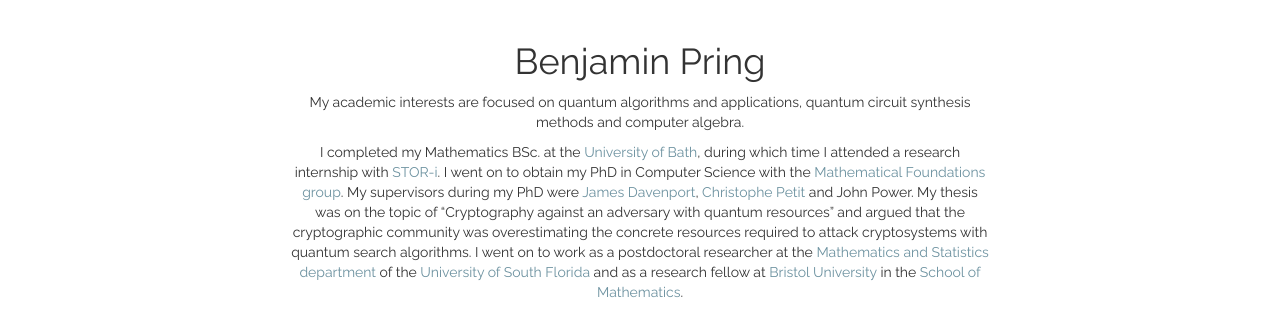
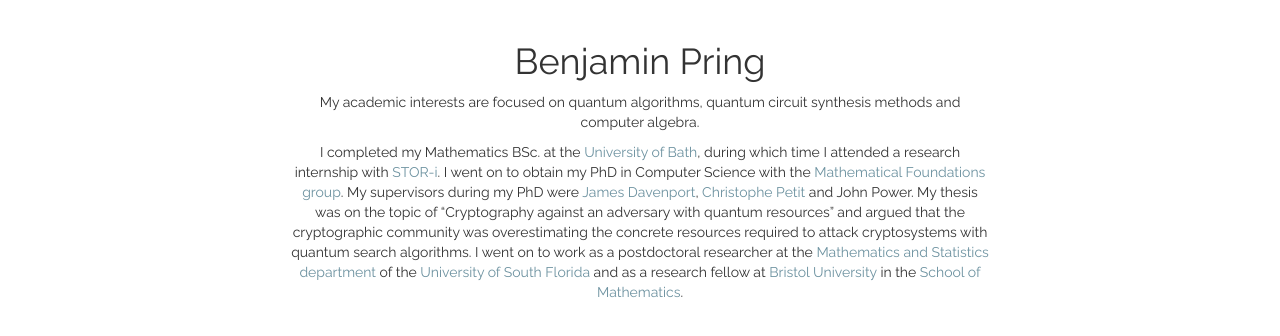
Before and after one commit to public-ket/public-ket.github.io, a plain HTML site: page index.html in a window 1280 px wide. Shown: the part 58-394 px from the top of the page. Drawn offline with nearby package versions, Linux system fonts and the light colour scheme; some packages are replaced by stand-ins of ours.

Commit message:
Update index.html

```diff
--- a/index.html
+++ b/index.html
@@ -130,7 +130,7 @@
 <main>
         <h1>Benjamin Pring</h1>
 
-        <p>My academic interests are focused on quantum algorithms and applications, quantum circuit synthesis methods and computer algebra.</p>
+        <p>My academic interests are focused on quantum algorithms, quantum circuit synthesis methods and computer algebra.</p>
 
 <p>I completed my Mathematics BSc. at the <a href="https://www.bath.ac.uk">University of Bath</a>, during which time I attended a research internship with <a href="https://www.lancaster.ac.uk/stor-i/">STOR-i</a>. I went on to obtain my PhD in Computer Science with the <a href="https://www.bath.ac.uk/projects/mathematical-foundations-of-computation/">Mathematical Foundations group</a>. My supervisors during my PhD were <a href="http://people.bath.ac.uk/masjhd/">James Davenport</a>, <a href="http://homepages.ulb.ac.be/~chripeti/index.html">Christophe Petit</a> and John Power. My thesis was on the topic of &ldquo;Cryptography against an adversary with quantum resources&rdquo; and argued that the cryptographic community was overestimating the concrete resources required to attack cryptosystems with quantum search algorithms. I went on to work as a postdoctoral researcher at the <a href="http://math.usf.edu/">Mathematics and Statistics department</a> of the <a href="https://www.usf.edu">University of South Florida</a> and as a research fellow at <a href="http://www.bristol.ac.uk/">Bristol University</a> in the <a href="http://www.bristol.ac.uk/maths/">School of Mathematics</a>. </p>
 </div>
```
